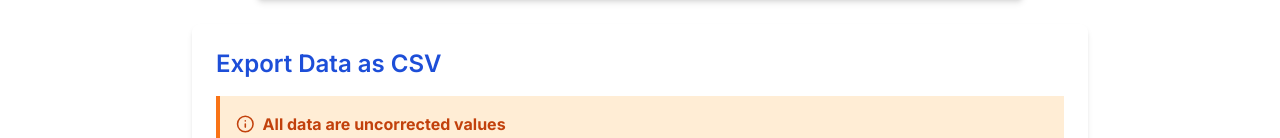
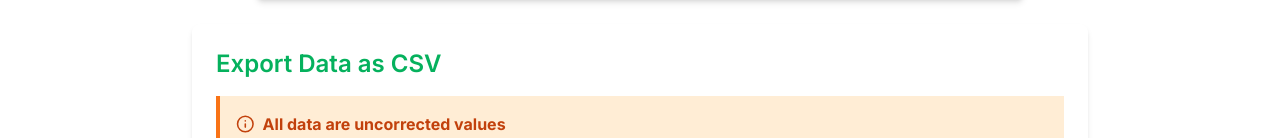
Before and after one commit to vick25/kinaq, a Next.js app: page /historical in a window 1280 px wide. Shown: the part 575-713 px from the top of the page. Built offline with nearby package versions, Linux system fonts and the light colour scheme; no server answers.

Commit message:
UseRouter added to map component

```diff
--- a/src/components/export-data.tsx
+++ b/src/components/export-data.tsx
@@ -20,7 +20,7 @@ export default function ExportData() {
         <section className="">
             {/* Main Content */}
             <div className="max-w-4xl mx-auto p-6 bg-white shadow-md rounded-lg">
-                <h2 className="text-2xl font-semibold text-blue-700">Export Data as CSV</h2>
+                <h2 className="text-2xl font-semibold text-[#05b15d]">Export Data as CSV</h2>
 
                 {/* Warning Box */}
                 <div className="bg-orange-100 border-l-4 border-orange-500 text-orange-700 p-4 mt-4 flex gap-2">
--- a/src/components/map.tsx
+++ b/src/components/map.tsx
@@ -1,6 +1,7 @@
 'use client'
 
 import React, { useEffect, useState } from 'react';
+import { useRouter } from 'next/navigation';
 import maplibregl, { Map, GeolocateControl, NavigationControl, AttributionControl, ScaleControl } from "maplibre-gl";
 import "maplibre-gl/dist/maplibre-gl.css";
 import useLocationStore from '../stores/location-store';
@@ -14,6 +15,7 @@ const MapComponent: React.FC<IMapComponentProps> = ({ gradientData }) => {
     const [locationId, setLocationId] = useState<number | null>(-1)
     const { retrieveLocation, coordinates } = useLocationStore();
     let popup: maplibregl.Popup | null = null; // Store the popup instance
+    const router = useRouter();
 
     //Fetch and add points to the map
     const populateMarkers = async () => {
@@ -225,6 +227,7 @@ const MapComponent: React.FC<IMapComponentProps> = ({ gradientData }) => {
                     essential: true // this animation is considered essential with respect to prefers-reduced-motion
                 })
             }, 2000);
+        router.refresh();
     }, [map, locationId, coordinates])
 
     return (
```
